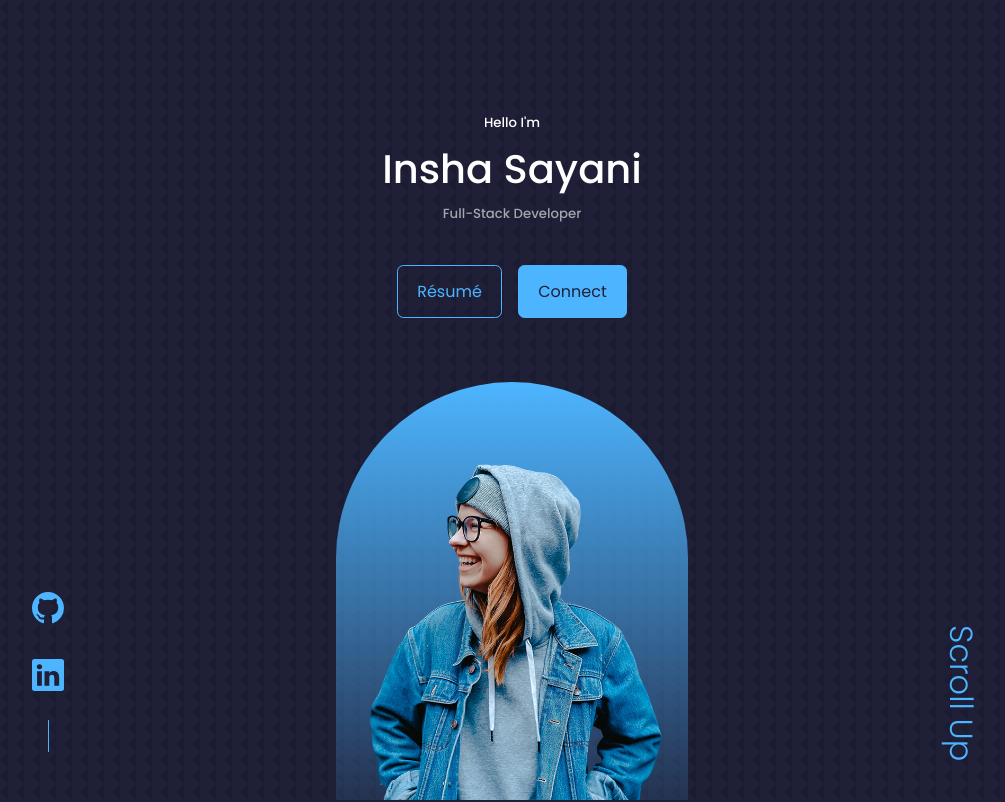
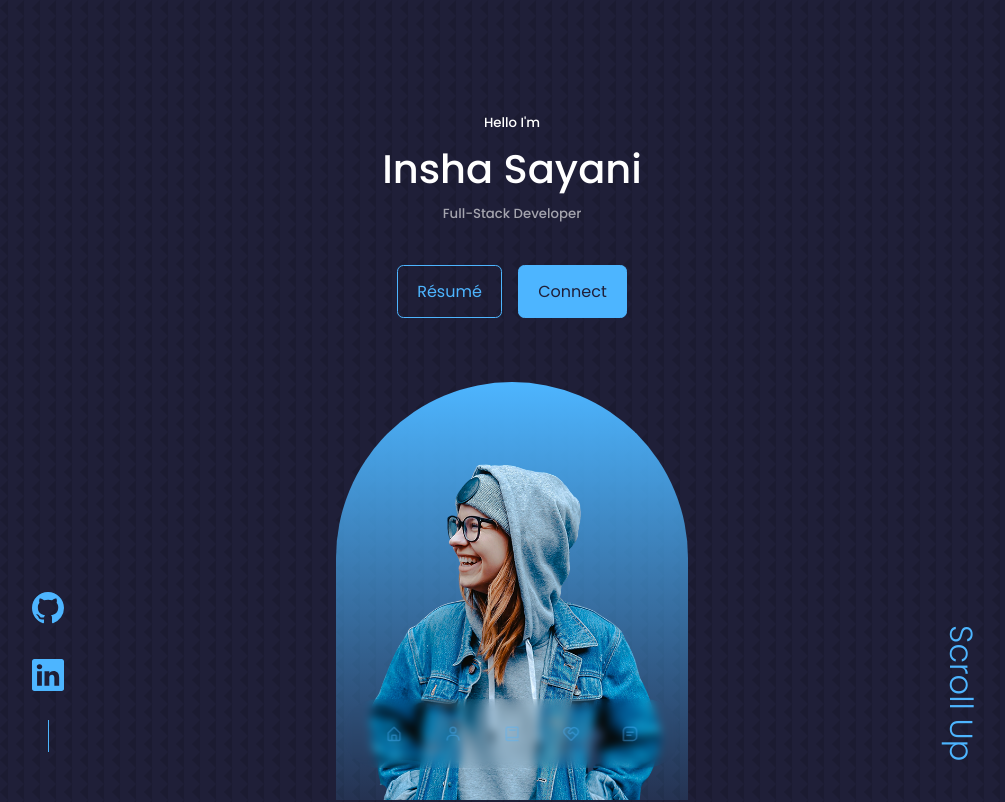
Before and after one commit to isayani/isayani-react-portfolio, a React (Create React App) app: page / in a window 1280 px wide. Shown: the top 802 px of the page, without its empty margins (128-1133 px from the left). Built offline with nearby package versions, Linux system fonts and the light colour scheme.

Commit message:
navbar styling

```diff
--- a/src/components/nav/nav.css
+++ b/src/components/nav/nav.css
@@ -0,0 +1,31 @@
+nav {
+  background: var(--color-nav);
+  width: max-content;
+  padding: 0.7rem 1.7rem;
+  position: fixed;
+  left: 50%;
+  transform: translateX(-50%);
+  bottom: 2rem;
+  display: flex;
+  gap: 0.8rem;
+  border-radius: 3rem;
+  backdrop-filter: blur(5px);
+}
+
+nav a {
+  background: transparent;
+  padding: 0.9rem;
+  border-radius: 40%;
+  display: flex;
+  color: var(--color-primary-variant);
+  font-size: 1.1rem;
+}
+
+nav a:hover {
+    background: var(--color-nav);
+}
+
+nav a.active {
+    background: var(--color-nav);
+    color: var(--color-primary);
+}
```
